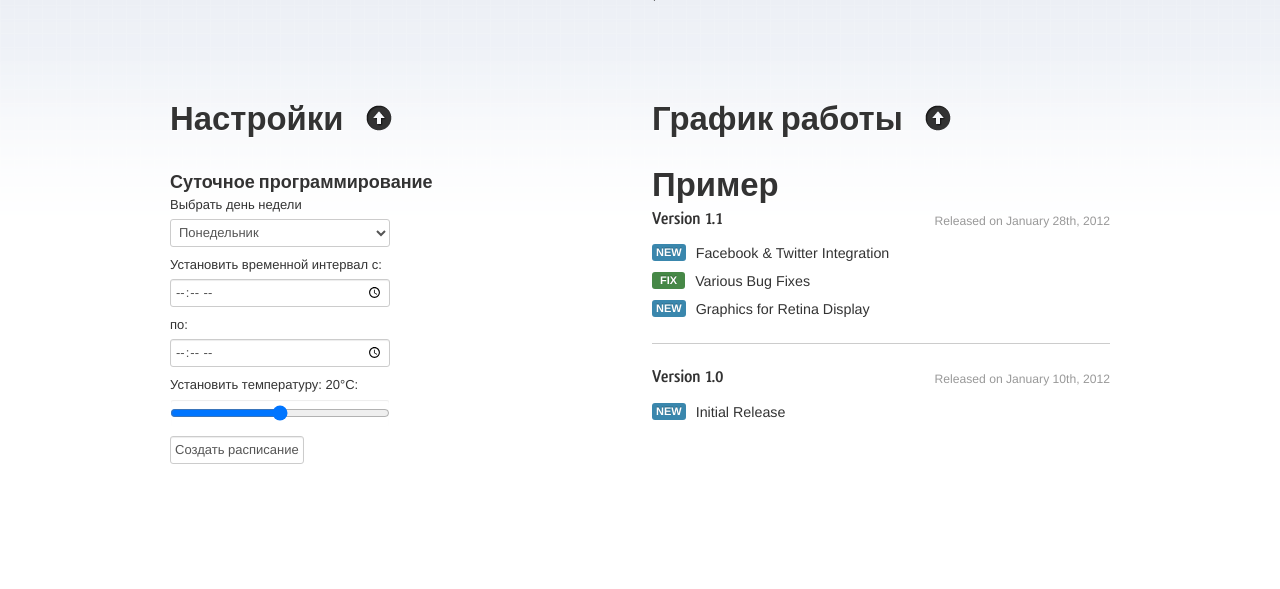
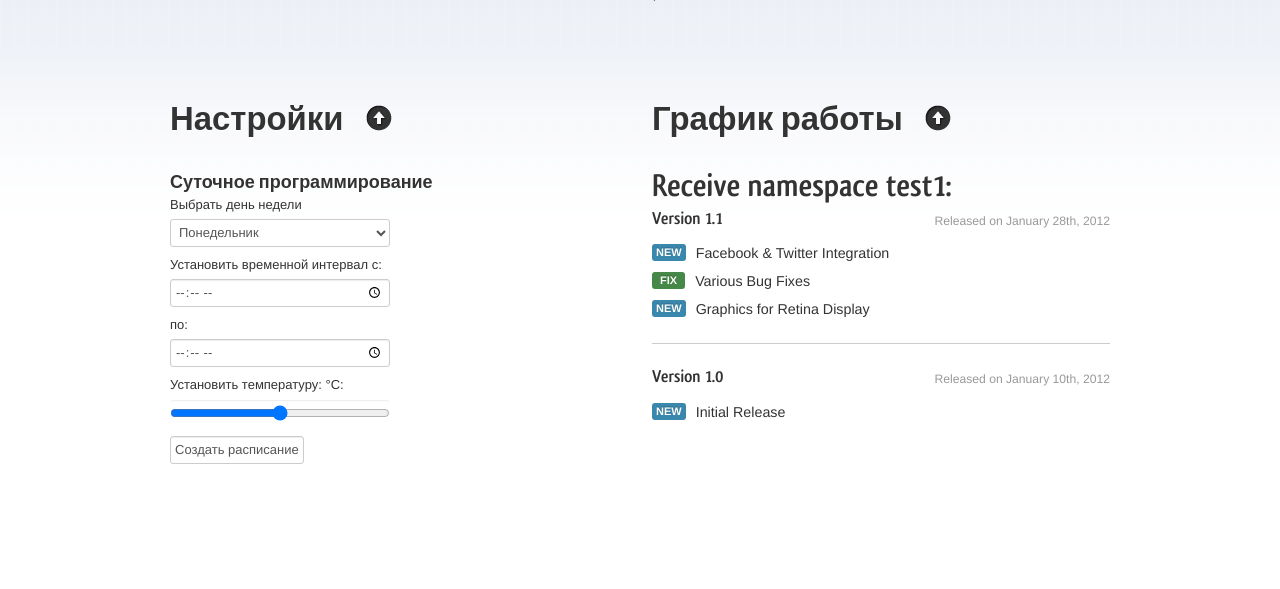
Before and after one commit to zip1982b/HeatingSystem, a Flask app: page / in a window 1280 px wide. Shown: the part 695-1284 px from the top of the page. Run offline with Flask 2, Linux system fonts and the light colour scheme; a user stored in the database is signed in; some libraries are stand-ins or nearby versions.

Commit message:
home pc - добавил связь по web-socket

```diff
--- a/app/__init__.py
+++ b/app/__init__.py
@@ -1,5 +1,6 @@
 # -*- coding: utf-8 -*-
 import os
+
 
 from flask import Flask
 from flask.ext.sqlalchemy import SQLAlchemy
--- a/app/static/js/init.js
+++ b/app/static/js/init.js
@@ -9,7 +9,57 @@
 	 });
  });
 
-
+//отображение какую температуру выбрали
 function outputUpdate(vol) {
 	document.querySelector('#volume').value = vol;
 }
+
+// web socket
+$(document).ready(function(){
+            namespace1 = '/test1'; // change to an empty string to use the global namespace
+            //namespace2 = '/test2'; // change to an empty string to use the global namespace
+            // the socket.io documentation recommends sending an explicit package upon connection
+            // this is specially important when using the global namespace
+            // убрал io.connect оставил io
+            // возможно здесь проиходит подключение к серверу !!!!!!!!!!!!!!!!!!!!!!!!!!!!!!!!!!!!!!!!!!!!!!!
+            var socket1 = io.connect('http://' + document.domain + ':' + location.port + namespace1);
+            //var socket2 = io.connect('http://' + document.domain + ':' + location.port + namespace2);
+
+
+
+            // event handler for server sent data
+            // the data is displayed in the "Received" section of the page
+            // здесь мы принимаем все ответы(данные) от сервера*********************************************
+            socket1.on('Server response', function(msg) {
+               // $('#log').append('<br>Received #' + msg.count + ': ' + msg.data);
+                $('#log_test1').text('Received #' + msg.count + ': ' + msg.data);
+            });
+
+            //**********************************************************************************************
+
+
+
+
+
+
+            // event handler for new connections - обработчик события
+            // не отвечает за само соединение, только когда произошло событие connect, тогда отсылаем сообщение
+
+            socket1.on('connect', function() {
+                //socket1.emit("server receives data", user);
+                //var user = { "name": "Вася", "age": 35, "isAdmin": false, "friends": [0,1,2,3] };
+                socket1.emit("server receives data", {data: 'Client is connected! test1'}); //{data: 'Client is connected! test1'}
+            });
+
+            // handlers for the different forms in the page
+            // these send data to the server in a variety of ways
+            $('form#emit').submit(function(event) {
+                socket1.emit('server receives data', {data: $('#selectDay').val()});
+                console.log({data: $('#selectDay').val()});
+                return false;
+            });
+
+
+
+
+        });
--- a/app/templates/base.html
+++ b/app/templates/base.html
@@ -1,7 +1,7 @@
 <!DOCTYPE html>
 <html lang="en">
 	<head>
-		<meta http-equiv="Content-Type" content="text/html; charset=utf-8" />
+		<meta http-equiv="X-UA-Compatible" content="IE=edge; charset=utf-8" />
 
 		<!-- CHANGE THIS TITLE TAG -->
 		{% if title %}
@@ -66,7 +66,13 @@
 	<script src="static/js/bootstrap-scrollspy.js"></script>
 	<script src="static/fancybox/jquery.mousewheel-3.0.4.pack.js"></script>
 	<script src="static/fancybox/jquery.fancybox-1.3.4.pack.js"></script>
+	<!-- web socket -->
+	<script src="//cdnjs.cloudflare.com/ajax/libs/socket.io/1.3.5/socket.io.min.js"></script>
+
 	<script src="static/js/init.js"></script>
+
+
+
 
 </body>
 </html>
--- a/app/templates/index.html
+++ b/app/templates/index.html
@@ -141,14 +141,13 @@
 						<option value="saturday">Суббота</option>
 						<option value="sunday">Воскресенье</option>
 					</select><br>
-                    <label for="emit_data">Установить временной интервал с:</label>
-					<input type="time" name="emit_data" id="emit_data" placeholder="set time">
-                    <label for="emit_data">по:</label>
-					<input type="time" name="emit_data" id="emit_data" placeholder="set time"><br>
-                    <label for="slider1">Установить температуру: <output for="slider1" id="volume">20</output>°C:</label>
+                    <label for="set_time1">Установить временной интервал с:</label>
+					<input type="time" name="time_data" id="set_time1" placeholder="set time">
+                    <label for="set_time2">по:</label>
+					<input type="time" name="time_data" id="set_time2" placeholder="set time"><br>
+                    <label for="slider1">Установить температуру: <output for="slider1" id="volume"></output>°C:</label>
                     <input id="slider1" type="range" min="16" max="25" step="0.5" oninput="outputUpdate(value)"><br>
 					<input type="submit" value="Создать расписание">
-
    				 </form>
 
 
@@ -168,7 +167,8 @@
 
 				<!-- UPDATES & RELEASE NOTES -->
 
-				<h2>Пример</h2>
+				<h2>Receive namespace test1:</h2>
+    				<div id="log_test1"></div>
 
 				<h3 class="version">Version 1.1</h3>
 				<span class="release-date">Released on January 28th, 2012</span>
--- a/app/views.py
+++ b/app/views.py
@@ -2,11 +2,37 @@
 """
 здесь будут представления - обработчики, которые отвечают на запросы веб-браузера
 """
+
+
+import eventlet
+eventlet.monkey_patch()
+
+import time
+from threading import Thread
+
+
+from flask_socketio import SocketIO, emit, disconnect
+
 from flask import render_template, flash, redirect, session, url_for, request, g
 from flask.ext.login import login_user, logout_user, current_user, login_required
 from app import appFlask, db, models, lm   # из папки app импортируем экземпляр класса Flask
 from forms import LoginForm, RegistrationForm
 from models import User
+
+
+socketio = SocketIO(appFlask, async_mode='eventlet')
+thread = None
+
+def background_thread():
+    """Example of how to send server generated events to clients."""
+    count = 0
+    while True:
+        time.sleep(10)
+        count += 1
+        socketio.emit('Server response',
+                      {'data': 'Server generated event and send to client', 'count': count},
+                      namespace='/test1')
+
 
 
 
@@ -31,8 +57,51 @@
 @appFlask.route('/index')
 @login_required
 def index():
+    global thread
+    if thread is None:
+        thread = Thread(target=background_thread)
+        thread.daemon = True
+        thread.start()
     user = g.user
     return render_template("index.html", title='Home', user=user)
+
+
+# ************** Приём данных и их переотправка по web socket***********************************************
+# принимает сообщения в формате {u'data': u'тут распологаются сами данные!'}
+# 'server receives data' - название события
+# namespace='/test' - позволяют клиенту открыть несколько подключений к серверу,
+# который мультиплексированы на одном сокете. Если пространство имен не указано
+# события привязаны к глобальному пространству имен по умолчанию.
+@socketio.on('server receives data', namespace='/test1')
+def test_message(message):
+    session['receive_count'] = session.get('receive_count', 0) + 1
+    emit('Server response',
+         {'data': message['data'], 'count': session['receive_count']})
+
+
+
+# *********** отключение клиента ************************************************
+# Приняли запрос от клиента, на отключение
+# отослали клиенту сообщение что он отключен
+# и произвели отключение вызвав disconnect()
+# вывели на сервере сообщение, что клиент отключен
+@socketio.on('disconnect request', namespace='/test1')
+def disconnect_request():
+    session['receive_count'] = session.get('receive_count', 0) + 1
+    emit('Server response',
+         {'data': 'Disconnected!', 'count': session['receive_count']})
+    disconnect()
+
+@socketio.on('disconnect', namespace='/test1')
+def test_disconnect():
+    print('Client disconnected', request.sid)
+#*********************************************************************************
+
+# **********отправка сообщения клиенту (в его namespace test1)что сервер подключен***************************************************
+@socketio.on('connect', namespace='/test1')
+def test_connect():
+    emit('Server response', {'data': 'Server is Connected!', 'count': 0})
+    print("Server is connected")
 
 
 
```
